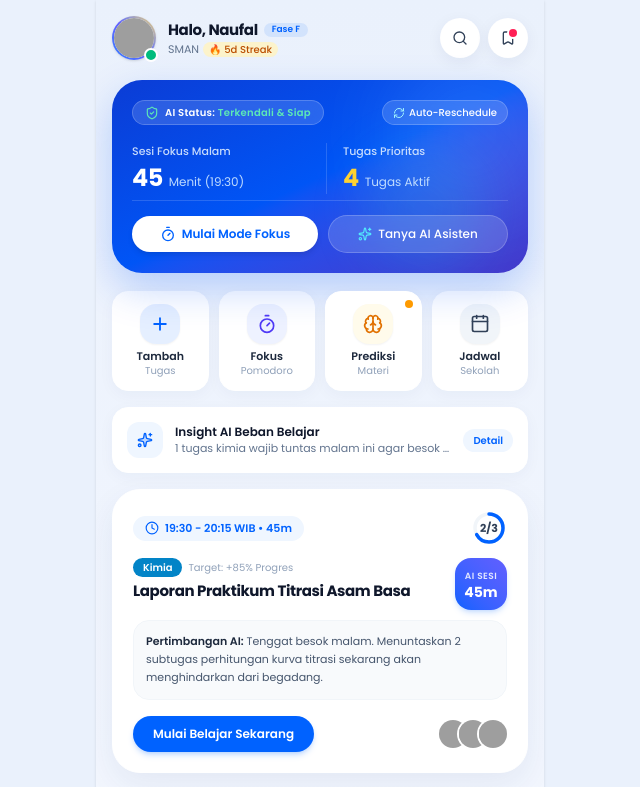
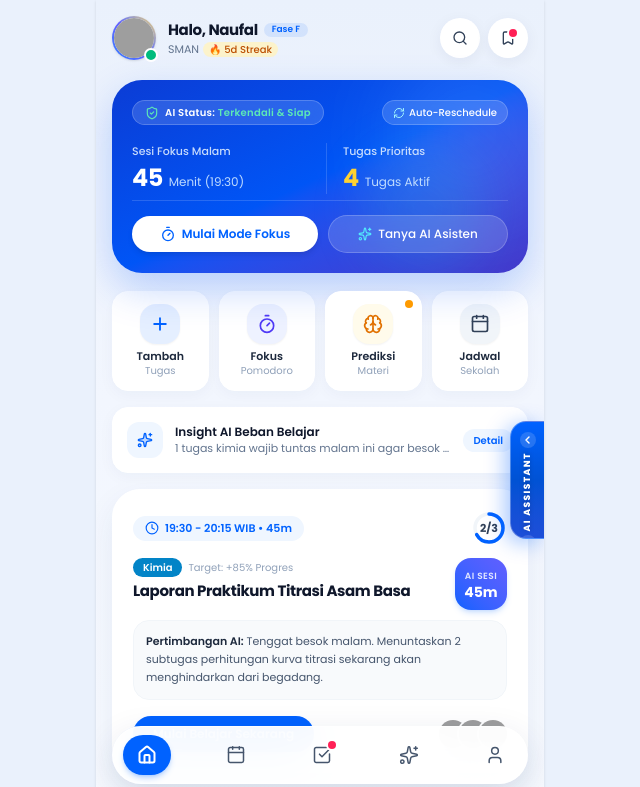
Before and after one commit to Sekawan-Inkubasi/stoodify-mobile, a React (Vite) app: page / in a window 1280 px wide. Shown: the top 787 px of the page, without its empty margins (320-960 px from the left). Built offline with nearby package versions, Linux system fonts and the light colour scheme; grey boxes are pictures that could not be loaded.

Commit message:
fix: make chatbot tab stationary by locking shell viewport and restricting scroll to main

```diff
--- a/src/App.tsx
+++ b/src/App.tsx
@@ -221,7 +221,7 @@ export function App() {
   };
 
   return (
-    <div className="relative font-sans antialiased min-h-dvh bg-[#EAF1FC]">
+    <div className="relative font-sans antialiased h-dvh max-h-dvh overflow-hidden bg-[#EAF1FC]">
       <MobileContainer
         activeTab={activeTab}
         onTabChange={setActiveTab}
--- a/src/components/layout/ChatbotSlideDrawer.tsx
+++ b/src/components/layout/ChatbotSlideDrawer.tsx
@@ -74,6 +74,17 @@ export const ChatbotSlideDrawer: React.FC<ChatbotSlideDrawerProps> = ({
       return () => clearTimeout(timer);
     }
   }, [isOpen, messages, isThinking]);
+
+  // Lock background scroll when drawer is open
+  useEffect(() => {
+    if (isOpen) {
+      const prevOverflow = document.body.style.overflow;
+      document.body.style.overflow = 'hidden';
+      return () => {
+        document.body.style.overflow = prevOverflow;
+      };
+    }
+  }, [isOpen]);
 
   // Handle escape key to close
   useEffect(() => {
--- a/src/components/layout/MobileContainer.tsx
+++ b/src/components/layout/MobileContainer.tsx
@@ -17,23 +17,23 @@ export const MobileContainer: React.FC<MobileContainerProps> = ({
   sideDrawer,
 }) => {
   return (
-    <div className="min-h-dvh w-full bg-[#EAF1FC] flex justify-center">
-      {/* Real Mobile App Viewport (No Fake Bezel Ring, No Fake Notch) */}
-      <div className="w-full max-w-[448px] min-h-dvh flex flex-col relative bg-gradient-to-b from-[#EAF1FC] via-[#F2F6FE] to-[#F7FAFF] shadow-sm overflow-x-hidden">
+    <div className="h-dvh max-h-dvh w-full bg-[#EAF1FC] flex justify-center overflow-hidden">
+      {/* Real Mobile App Viewport (Stationary viewport, scroll restricted to main content) */}
+      <div className="w-full max-w-[448px] h-dvh max-h-dvh flex flex-col relative bg-gradient-to-b from-[#EAF1FC] via-[#F2F6FE] to-[#F7FAFF] shadow-sm overflow-hidden select-none">
 
-        {/* Scrollable Screen Content Container */}
+        {/* Scrollable Screen Content Container (ONLY this scrolls) */}
         <main className={`flex-1 overflow-y-auto no-scrollbar ${showNav ? 'pb-24' : 'pb-6'} pt-safe`}>
           {children}
         </main>
 
-        {/* Floating Pill Dock Navigation */}
+        {/* Floating Pill Dock Navigation (Stationary at bottom) */}
         {showNav && bottomNav && (
-          <div className="fixed sm:absolute bottom-4 left-4 right-4 max-w-[416px] mx-auto z-40 pointer-events-auto">
+          <div className="absolute bottom-4 left-4 right-4 z-40 pointer-events-auto">
             {bottomNav}
           </div>
         )}
 
-        {/* Global Persistent Side Slide Chatbot */}
+        {/* Global Persistent Side Slide Chatbot (Stationary at right edge) */}
         {sideDrawer}
       </div>
     </div>
```
Also changed, not shown: 1 other file (tests, documents, lock files or other folders).
